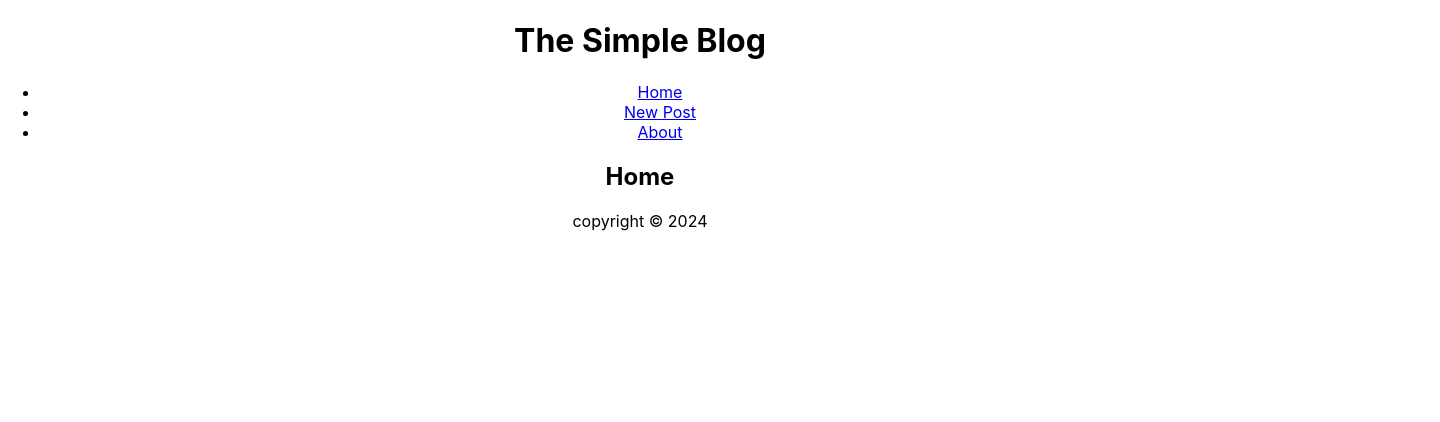
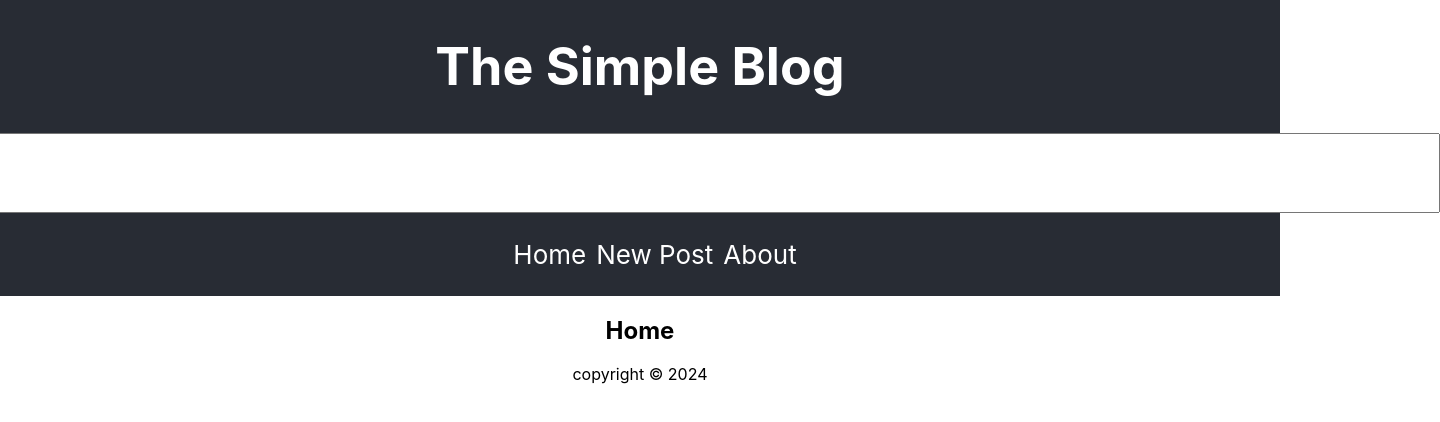
Before and after one commit to enowmbi/react-blog, a React (Create React App) app: page / in a window 1280 px wide. Shown: the top 422 px of the page, 1440 px wide, since content can reach past the window. Built offline with nearby package versions, Linux system fonts and the light colour scheme.

Commit message:
Include searchbox and nav in header component

```diff
--- a/src/App.css
+++ b/src/App.css
@@ -13,15 +13,40 @@
   }
 }
 
-.App-header {
+header {
   background-color: #282c34;
-  min-height: 100vh;
+  min-height: 15vh;
   display: flex;
   flex-direction: column;
   align-items: center;
   justify-content: center;
   font-size: calc(10px + 2vmin);
   color: white;
+}
+
+ul{
+    list-style: none;
+    display: flex;
+}
+
+ul li{
+    display: inline-block;
+    margin-right: 10px; /* add spacing between items */
+}
+
+nav ul li a{
+   color: white;
+   text-decoration: none;
+}
+
+nav ul li a:hover{
+    text-decoration: underline;
+}
+
+div input{
+    width: 200vh;
+    height: 10vh;
+    font-size: 20px;
 }
 
 .App-link {
--- a/src/App.js
+++ b/src/App.js
@@ -1,6 +1,5 @@
 import './App.css';
 import Header from "./components/Header"
-import Nav from "./components/Nav"
 import Home from "./components/Home"
 import About from "./components/About"
 import NewPost from "./components/NewPost"
@@ -12,8 +11,10 @@ import { Routes, Route } from 'react-router-dom'
 function App() {
   return (
     <div className="App">
-      <Header title={"The Simple Blog"}/>
-      <Nav />
+      <Header
+        className="header"
+        title={"The Simple Blog"}
+      />
       <Routes>
           <Route path="/" element={<Home />} />
           <Route path="/posts/new" element={<NewPost />} />
--- a/src/components/Header.js
+++ b/src/components/Header.js
@@ -1,7 +1,12 @@
+import SearchBox from "../components/SearchBox"
+import Nav from "../components/Nav"
+
 const Header = ({title}) =>{
     return(
         <header>
             <h1>{title}</h1>
+        <SearchBox />
+        <Nav />
         </header>
     )
 
```
